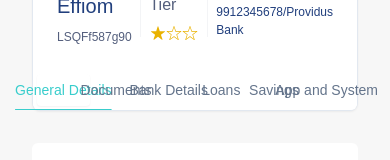
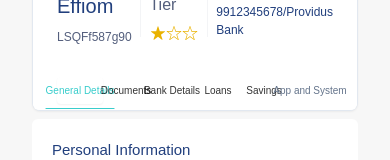
Before and after one commit to Superior212/Lendsqr, a React (Vite) app: page /user/profile in a window 390 px wide. Shown: the part 509-669 px from the top of the page. Built offline with nearby package versions, Linux system fonts and the light colour scheme.

Commit message:
small fixes

```diff
--- a/src/components/GeneralDetails.tsx
+++ b/src/components/GeneralDetails.tsx
@@ -5,7 +5,7 @@ export default function GeneralDetails() {
     <div className="grid gap-4 bg-white text-[#213F7D] rounded-md p-5 ">
       <h3 className="text-[15px] font-[500]">Personal Information</h3>
 
-      <div className="grid grid-cols-5 text-start gap-x-3 gap-y-6 work-sans text-[#545F7D]">
+      <div className="grid grid-cols-2 sm:grid-cols-5 text-start gap-x-3 gap-y-6 work-sans text-[#545F7D]">
         <div className="flex flex-col items-start space-y-1 text-start">
           <Label htmlFor="fullname" className="font-400 text-[12px] uppercase">
             Full Name
@@ -75,7 +75,7 @@ export default function GeneralDetails() {
       </div>
       <div className="h-[1px] w-full bg-gray-200 my-3" />
       <h3 className="text-[15px] font-[500]">Education and Employment</h3>
-      <div className="grid grid-cols-4 text-start gap-x-3 gap-y-6 work-sans text-[#545F7D]">
+      <div className="grid grid-cols-2 sm:grid-cols-4 text-start gap-x-3 gap-y-6 work-sans text-[#545F7D]">
         <div className="flex flex-col items-start space-y-1 text-start">
           <Label htmlFor="fullname" className="font-400  text-[12px] uppercase">
             level of education
@@ -137,7 +137,7 @@ export default function GeneralDetails() {
       </div>
       <div className="h-[1px] w-full bg-gray-200 my-3" />
       <h3 className="text-[15px] font-[500]">Socials</h3>
-      <div className="grid grid-cols-4 text-start gap-x-3 gap-y-6 work-sans text-[#545F7D]">
+      <div className="grid grid-cols-2 sm:grid-cols-5 text-start gap-x-3 gap-y-6 work-sans text-[#545F7D]">
         <div className="flex flex-col items-start space-y-1 text-start">
           <Label htmlFor="fullname" className="font-400  text-[12px] uppercase">
             Twitter
@@ -163,7 +163,7 @@ export default function GeneralDetails() {
       </div>
       <div className="h-[1px] w-full bg-gray-200 my-3" />
       <h3 className="text-[15px] font-[500]">Guarantor</h3>
-      <div className="grid grid-cols-4 text-start gap-x-3 gap-y-6 work-sans text-[#545F7D]">
+      <div className="grid grid-cols-2 sm:grid-cols-5 text-start gap-x-3 gap-y-6 work-sans text-[#545F7D]">
         <div className="flex flex-col items-start space-y-1 text-start">
           <Label htmlFor="fullname" className="font-400  text-[12px] uppercase">
             full Name
--- a/src/components/ProfileCard.tsx
+++ b/src/components/ProfileCard.tsx
@@ -11,25 +11,25 @@ import Loans from "./Loans";
 import Savings from "./Savings";
 import AppAndSystem from "./AppAndSystem";
 
-
-
 export default function ProfileCard() {
   const [activeTab, setActiveTab] = useState("general-details");
 
   return (
-    <div className="grid gap-6">
+    <div className="grid sm:gap-6">
       <Card>
         <div className="flex flex-col md:flex-row items-center gap-6 p-6">
           <img src={profile} className="rounded-full" />
           <div className="flex items-center gap-2">
             <div className="flex flex-col gap-2">
-              <h3 className="text-xl font-[500] text-[#213F7D]">
+              <h3 className="text-xl font-[500] dark:text-white text-[#213F7D]">
                 Grace Effiom
               </h3>
-              <p className="text-[#545F7D] text-[12px]">LSQFf587g90</p>
+              <p className="dark:text-white text-[#545F7D] text-[12px]">
+                LSQFf587g90
+              </p>
             </div>
             <div className="w-[2px] h-16 bg-gray-100" />
-            <div className="flex items-center flex-col gap-2 text-[#545F7D]">
+            <div className="flex items-center flex-col gap-2 dark:text-white text-[#545F7D]">
               <p>User’s Tier</p>
               <span className="flex items-center">
                 <MemoStar />
@@ -38,7 +38,7 @@ export default function ProfileCard() {
               </span>
             </div>
             <div className="w-[2px] h-16 bg-gray-100" />
-            <div className="flex flex-col text-[#213F7D] items-center gap-2">
+            <div className="flex flex-col dark:text-white text-[#213F7D] items-center gap-2">
               <span>₦200,000.00</span>
               <span className="text-[12px]">9912345678/Providus Bank</span>
             </div>
@@ -49,13 +49,37 @@ export default function ProfileCard() {
           value={activeTab}
           onValueChange={setActiveTab}
           className="w-full">
-          <TabsList className="bg-white grid w-full grid-cols-6 ">
-            <TabsTrigger value="general-details">General Details</TabsTrigger>
-            <TabsTrigger value="documents">Documents</TabsTrigger>
-            <TabsTrigger value="bank-details">Bank Details</TabsTrigger>
-            <TabsTrigger value="loans">Loans</TabsTrigger>
-            <TabsTrigger value="savings">Savings</TabsTrigger>
-            <TabsTrigger value="app-and-system">App and System</TabsTrigger>
+          <TabsList className="bg-white grid px-6 sm:px-0 w-full  grid-cols-6 ">
+            <TabsTrigger
+              value="general-details"
+              className="text-[10px] sm:text-sm dark:text-white text-[#000000CC] dark:bg-gray-400">
+              General Details
+            </TabsTrigger>
+            <TabsTrigger
+              className="text-[10px] sm:text-sm dark:text-white text-[#000000CC] dark:bg-gray-400"
+              value="documents">
+              Documents
+            </TabsTrigger>
+            <TabsTrigger
+              className="text-[10px] sm:text-sm dark:text-white text-[#000000CC] dark:bg-gray-400"
+              value="bank-details">
+              Bank Details
+            </TabsTrigger>
+            <TabsTrigger
+              className="text-[10px] sm:text-sm dark:text-white text-[#000000CC] dark:bg-gray-400"
+              value="loans">
+              Loans
+            </TabsTrigger>
+            <TabsTrigger
+              className="text-[10px] sm:text-sm dark:text-white text-[#000000CC] dark:bg-gray-400"
+              value="savings">
+              Savings
+            </TabsTrigger>
+            <TabsTrigger
+              className="text-[10px] sm:text-sm dark:text-white dark:bg-gray-400"
+              value="app-and-system">
+              App and System
+            </TabsTrigger>
           </TabsList>
         </Tabs>
       </Card>
```
Also changed, not shown: src/assets/images/2.png (deleted).
